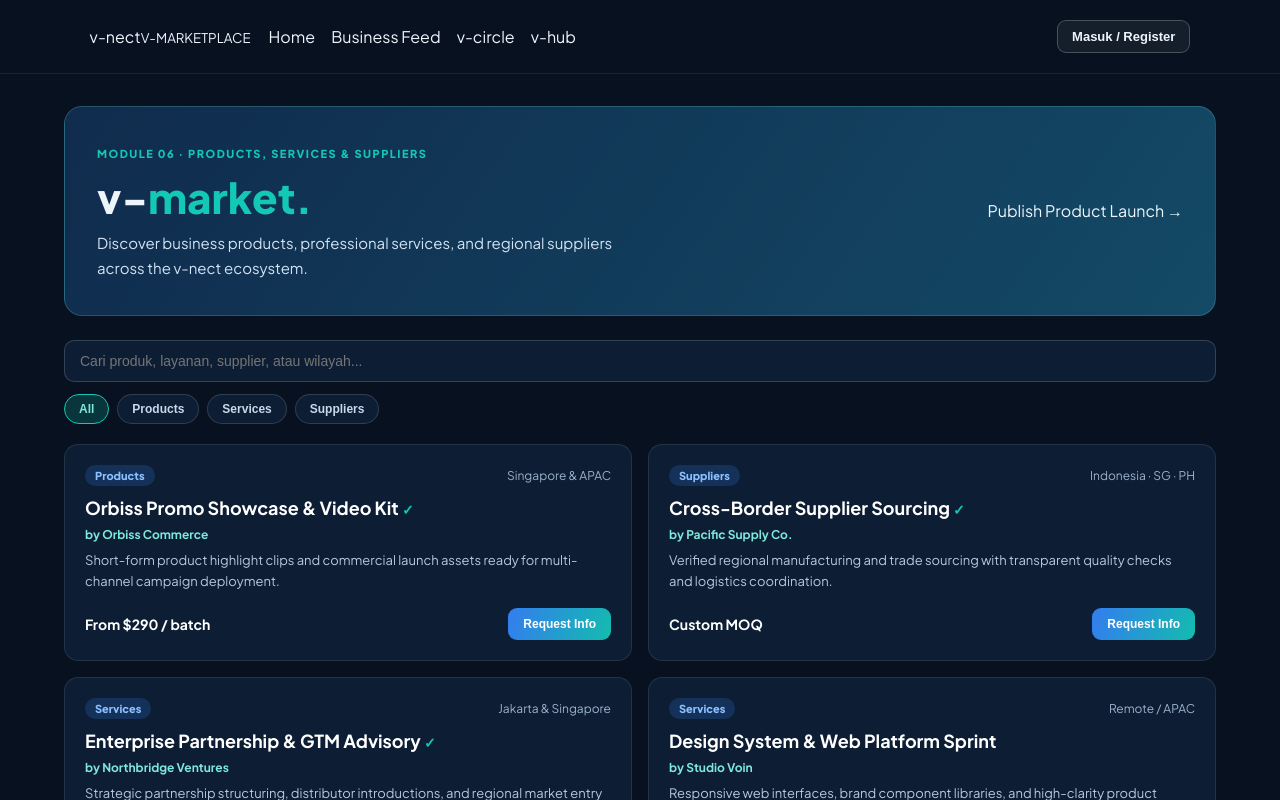
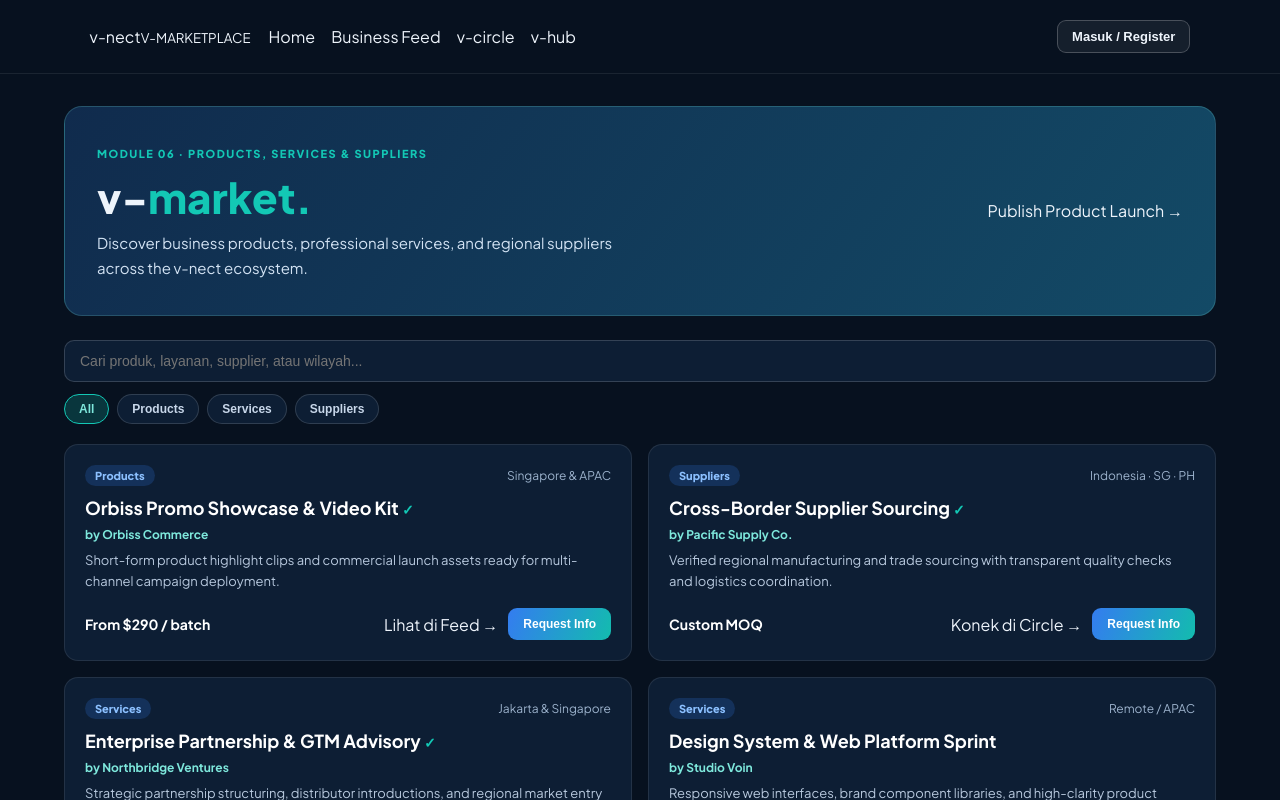
Before and after one commit to HobbiGo/v-nect, a Next.js app: page /v-market in a window 1280 px wide. Shown: the top 800 px of the page. Built offline with nearby package versions, Linux system fonts and the light colour scheme; no server answers; the database is empty.

Commit message:
Update page.tsx

```diff
--- a/src/app/v-market/page.tsx
+++ b/src/app/v-market/page.tsx
@@ -15,6 +15,8 @@ type MarketplaceListing = {
   description: string;
   imageUrl?: string | null;
   verified: boolean;
+  connectHref: string;
+  connectLabel: string;
 };
 
 type LaunchPostRow = {
@@ -41,6 +43,8 @@ const INITIAL_LISTINGS: MarketplaceListing[] = [
     description:
       "Short-form product highlight clips and commercial launch assets ready for multi-channel campaign deployment.",
     verified: true,
+    connectHref: "/business-feed",
+    connectLabel: "Lihat di Feed →",
   },
   {
     id: "mkt-2",
@@ -52,6 +56,8 @@ const INITIAL_LISTINGS: MarketplaceListing[] = [
     description:
       "Verified regional manufacturing and trade sourcing with transparent quality checks and logistics coordination.",
     verified: true,
+    connectHref: "/v-circle",
+    connectLabel: "Konek di Circle →",
   },
   {
     id: "mkt-3",
@@ -63,6 +69,8 @@ const INITIAL_LISTINGS: MarketplaceListing[] = [
     description:
       "Strategic partnership structuring, distributor introductions, and regional market entry roadmaps.",
     verified: true,
+    connectHref: "/v-circle",
+    connectLabel: "Konek di Circle →",
   },
   {
     id: "mkt-4",
@@ -74,6 +82,8 @@ const INITIAL_LISTINGS: MarketplaceListing[] = [
     description:
       "Responsive web interfaces, brand component libraries, and high-clarity product experiences.",
     verified: false,
+    connectHref: "/v-hub",
+    connectLabel: "Buka v-hub →",
   },
 ];
 
@@ -179,6 +189,8 @@ export default function VMarketPage() {
             cleanDesc || "Featured product launch published on v-nect Business Feed.",
           imageUrl: img,
           verified: true,
+          connectHref: "/business-feed",
+          connectLabel: "Masuk ke Feed →",
         };
       });
       setLiveLaunchListings(mapped);
@@ -383,6 +395,10 @@ export default function VMarketPage() {
 
                 <div className="market-card-foot">
                   <strong>{item.priceLabel}</strong>
+                  <div className="market-action-row">
+                    <Link href={item.connectHref} className="market-connect-link">
+                      {item.connectLabel}
+                    </Link>
                     <button
                       type="button"
                       className={requested ? "market-btn-done" : "market-btn-primary"}
@@ -390,6 +406,7 @@ export default function VMarketPage() {
                     >
                       {requested ? "Requested ✓" : "Request Info"}
                     </button>
+                  </div>
                 </div>
               </article>
             );
@@ -664,6 +681,20 @@ export default function VMarketPage() {
           flex-wrap: wrap;
         }
 
+        .market-action-row {
+          display: flex;
+          align-items: center;
+          gap: 10px;
+          flex-wrap: wrap;
+        }
+
+        .market-connect-link {
+          color: #7ee8dc;
+          text-decoration: none;
+          font-size: 12px;
+          font-weight: 700;
+        }
+
         .market-cat-badge {
           font-size: 11px;
           font-weight: 800;
```
Lines whose indentation alone changed are shown as unchanged.
